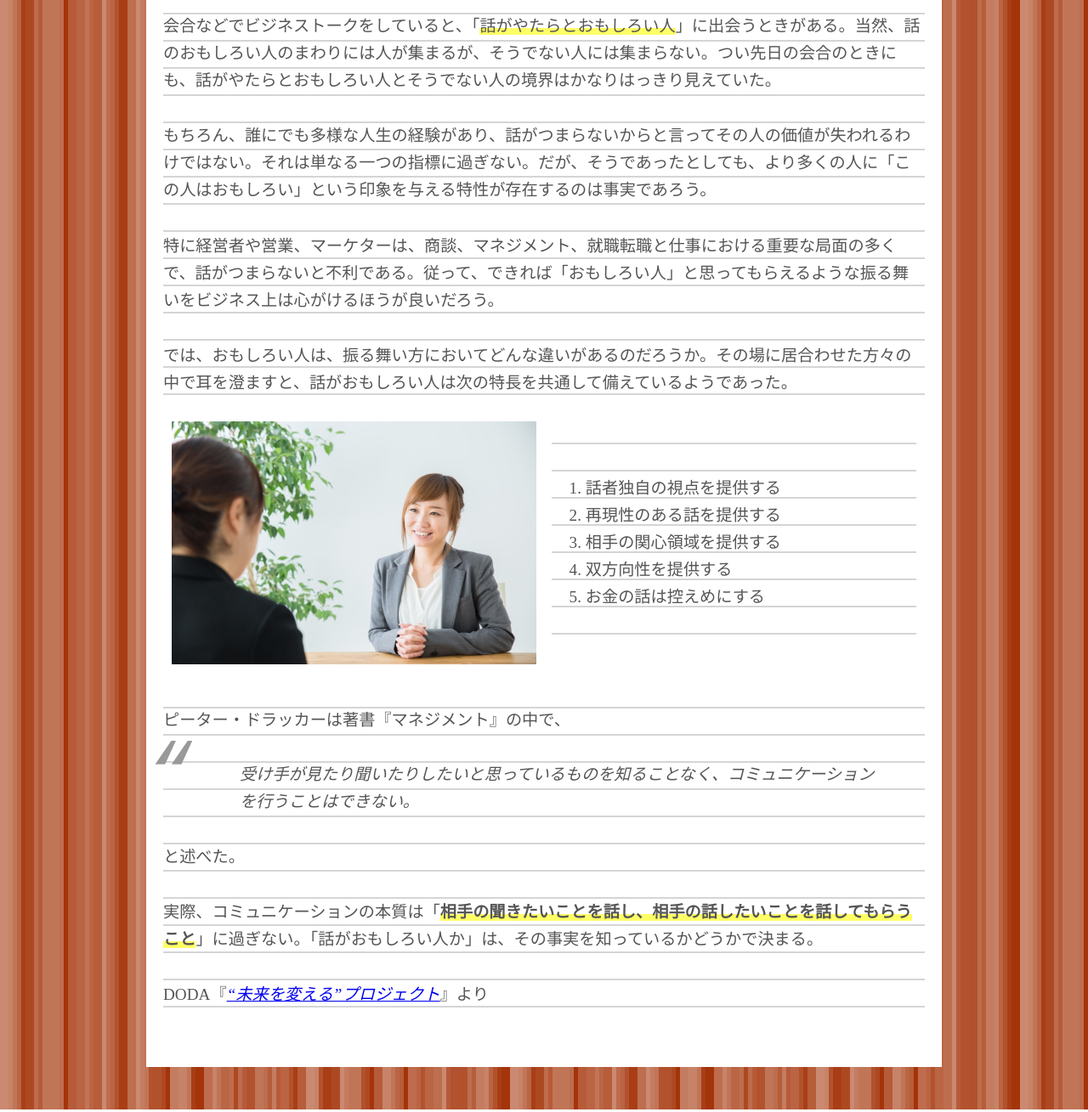
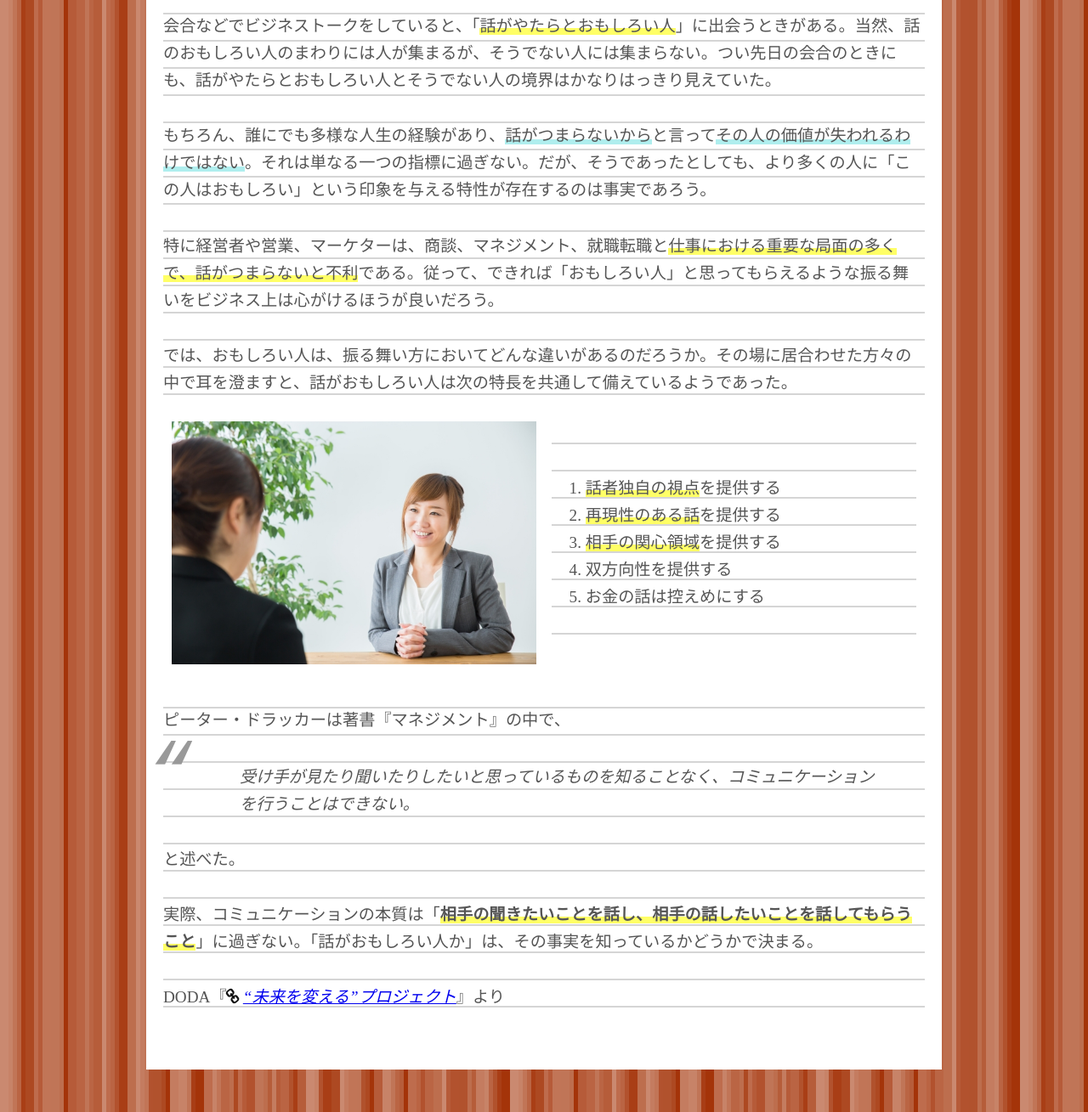
Before and after one commit to frontendcreatelabo/laststyle, a plain HTML site: page index.html in a window 1280 px wide. Shown: the part 740-2049 px from the top of the page at 85% size. Drawn offline with Linux system fonts and the light colour scheme; a web font is replaced by a local one.

Commit message:
アニメーションとデザイン修正

```diff
--- a/index.html
+++ b/index.html
@@ -4,7 +4,7 @@
 <meta charset="utf-8">
 <title>CSS（シーエスエス）を知る｜ラーニング.Style</title>
 <link rel="stylesheet" href="./css/style.css">
-<link href="https://fonts.googleapis.com/earlyaccess/hannari.css" rel="stylesheet" />
+<link rel="stylesheet" href="https://maxcdn.bootstrapcdn.com/font-awesome/4.6.1/css/font-awesome.min.css">
 </head>
 
 <body>
@@ -25,15 +25,15 @@
 
 			<div class="notewrapper">
 				<p class="notewrapper--text">
-					会合などでビジネストークをしていると、「<span class="notewrapper--markerYellow">話がやたらとおもしろい人</span>」に出会うときがある。当然、話のおもしろい人のまわりには人が集まるが、そうでない人には集まらない。つい先日の会合のときにも、話がやたらとおもしろい人とそうでない人の境界はかなりはっきり見えていた。
+					会合などでビジネストークをしていると、「<span class="notewrapper--marker">話がやたらとおもしろい人</span>」に出会うときがある。当然、話のおもしろい人のまわりには人が集まるが、そうでない人には集まらない。つい先日の会合のときにも、話がやたらとおもしろい人とそうでない人の境界はかなりはっきり見えていた。
 				</p>
 
 				<p class="notewrapper--text">
-					もちろん、誰にでも多様な人生の経験があり、話がつまらないからと言ってその人の価値が失われるわけではない。それは単なる一つの指標に過ぎない。だが、そうであったとしても、より多くの人に「この人はおもしろい」という印象を与える特性が存在するのは事実であろう。
+					もちろん、誰にでも多様な人生の経験があり、<span class="notewrapper--marker-blue">話がつまらないから</span>と言って<span class="notewrapper--marker-blue">その人の価値が失われるわけではない</span>。それは単なる一つの指標に過ぎない。だが、そうであったとしても、より多くの人に「この人はおもしろい」という印象を与える特性が存在するのは事実であろう。
 				</p>
 
 				<p class="notewrapper--text">
-					特に経営者や営業、マーケターは、商談、マネジメント、就職転職と仕事における重要な局面の多くで、話がつまらないと不利である。従って、できれば「おもしろい人」と思ってもらえるような振る舞いをビジネス上は心がけるほうが良いだろう。
+					特に経営者や営業、マーケターは、商談、マネジメント、就職転職と<span class="notewrapper--marker">仕事における重要な局面の多くで、話がつまらないと不利</span>である。従って、できれば「おもしろい人」と思ってもらえるような振る舞いをビジネス上は心がけるほうが良いだろう。
 				</p>
 
 				<p class="notewrapper--text">
@@ -44,9 +44,9 @@
 			<div class="imgpanel-nonborder">
 				<div class="imgpanel--item-note">
 					<ol class="imgpanel--note">
-						<li>話者独自の視点を提供する</li>
-						<li>再現性のある話を提供する</li>
-						<li>相手の関心領域を提供する</li>
+						<li><span class="notewrapper--marker">話者独自の視点</span>を提供する</li>
+						<li><span class="notewrapper--marker">再現性のある話</span>を提供する</li>
+						<li><span class="notewrapper--marker">相手の関心領域</span>を提供する</li>
 						<li>双方向性を提供する</li>
 						<li>お金の話は控えめにする</li>
 					</ol>
@@ -65,9 +65,9 @@
 
 				<p class="notewrapper--text">と述べた。</p>
 
-				<p  class="notewrapper--text">実際、コミュニケーションの本質は「<strong class="notewrapper--markerYellow">相手の聞きたいことを話し、相手の話したいことを話してもらうこと</strong>」に過ぎない。「話がおもしろい人か」は、その事実を知っているかどうかで決まる。</p>
+				<p  class="notewrapper--text">実際、コミュニケーションの本質は「<strong class="notewrapper--marker">相手の聞きたいことを話し、相手の話したいことを話してもらうこと</strong>」に過ぎない。「話がおもしろい人か」は、その事実を知っているかどうかで決まる。</p>
 
-				<p class="notewrapper--text">DODA『<cite><a href="https://mirai.doda.jp/theme/essence/business-talk/">“未来を変える”プロジェクト</a></cite>』より</p>
+				<p class="notewrapper--text">DODA『&nbsp;&nbsp;&nbsp;&nbsp;<cite><a href="https://mirai.doda.jp/theme/essence/business-talk/" class="notewrapper--linkIcon">“未来を変える”プロジェクト</a></cite>』より</p>
 			</div><!-- /notewrapper -->
 		</div><!-- /contentsbody -->
 	</section><!-- /contents -->
--- a/sass/style.scss
+++ b/sass/style.scss
@@ -55,12 +55,24 @@ body {
 	font-size: 1.2em;
 	color: $basecolor;
 	animation: fadeIn 3s ease 0s 1 normal;
-  -webkit-animation: fadeIn 2s ease 0s 1 normal;
+	-webkit-animation: fadeIn 3s ease 0s 1 normal;
 }
 
 @keyframes fadeIn {
     0% {opacity: 0}
     100% {opacity: 1}
+}
+
+@keyframes pulse {
+  0% {
+    transform: scale3d(1, 1, 1);
+  }
+  50%{
+    transform: scale3d(1.1, 1.1, 1.1);
+  }
+  100% {
+    transform: scale3d(1, 1, 1);
+  }
 }
 
 @-webkit-keyframes fadeIn {
@@ -102,6 +114,8 @@ h2,ol,blockquote {
 		black 1px -2px, black -1px -2px,
 		black 2px 1px,  black -2px 1px,
 		black 2px -1px, black -2px -1px;
+		animation-duration: 2s;
+   		animation-name: pulse;
 	 	&:first-letter {
 	 		margin-right: .1em;
 	 		font-size: 1.7em;
@@ -125,6 +139,8 @@ h2,ol,blockquote {
 }
 
 .imgpanel {
+	animation: fadeIn 3s ease 0s 1 normal;
+	-webkit-animation: fadeIn 3s ease 0s 1 normal;
 	padding: 10px;
 	@include flexProp;
 	justify-content: space-between;
@@ -189,9 +205,23 @@ h2,ol,blockquote {
   	}
   	&--blockText {
   		@include webkitMarginClear;
-    	margin-top: 11px;
+    	margin-top: 14px;
   	}
-		&--markerYellow {
-			@include markerStyle;
+	&--marker {
+		@include markerStyle;
+		&-blue {
+			@include markerStyle(70%,#AFEEEE);
 		}
+	}
+	&--linkIcon {
+		position: relative;
+		&:before {
+			content: "\f0c1";
+			color: #111;
+			font-family: Fontawesome;
+			margin-right: .4em;
+			position: absolute;
+			left: -1.2em;
+		}
+	}
 }
```
Also changed, not shown: css/style.css.
